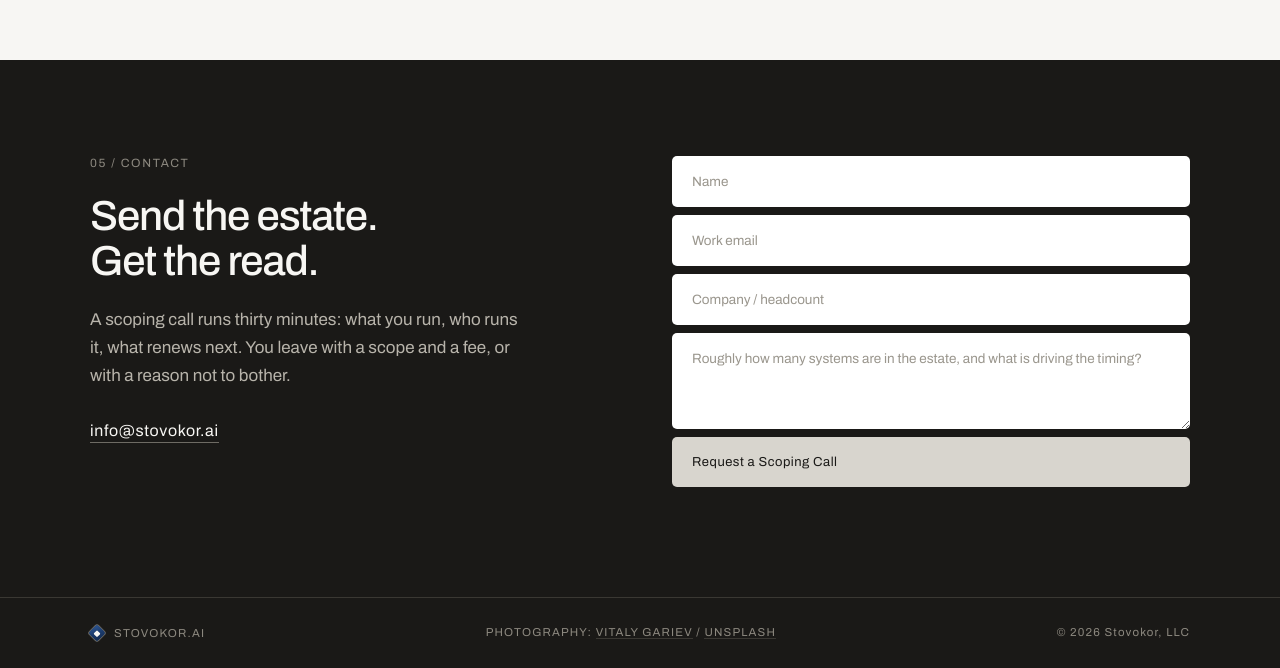
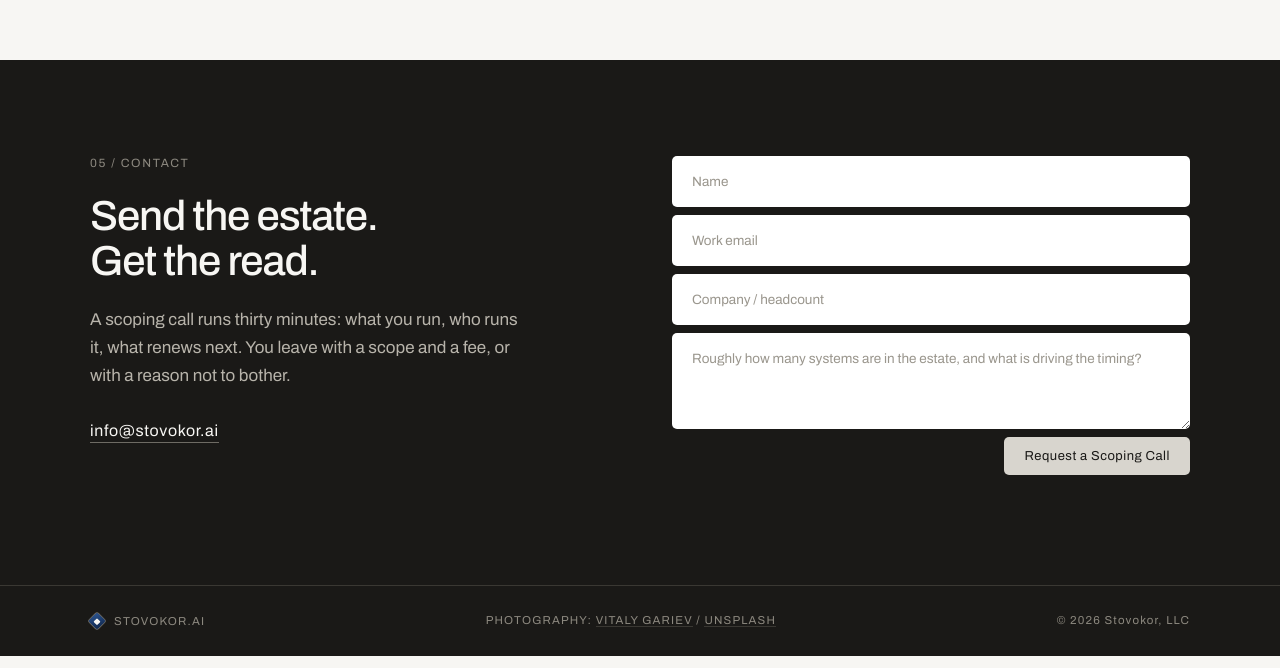
Before and after one commit to stephenharpster/Stovokor-website, a website: page index.html in a window 1280 px wide. Shown: the part 4457-5125 px from the top of the page. Drawn offline with Linux system fonts and the light colour scheme.

Commit message:
Right-align the contact button so it no longer spans the form.
Co-authored-by: Cursor <cursoragent@cursor.com>

```diff
--- a/index.html
+++ b/index.html
@@ -160,8 +160,8 @@
   form input::placeholder, form textarea::placeholder { color: #9A968D; }
   form input:focus, form textarea:focus { background: #fff; outline: 1px solid #C9C6BE; }
   form button { background: #D8D5CE; color: var(--ink); border: 0; font-family: var(--sans);
-         font-size: 13px; letter-spacing: 0.04em; padding: 18px 20px; cursor: pointer; text-align: left;
-         border-radius: var(--r); }
+         font-size: 13px; letter-spacing: 0.04em; padding: 12px 20px; cursor: pointer; text-align: center;
+         border-radius: var(--r); justify-self: end; width: max-content; }
   form button:hover { background: #C9C6BE; }
   form button:disabled { opacity: 0.7; cursor: wait; }
   .hp { position: absolute; left: -9999px; width: 1px; height: 1px; overflow: hidden; }
```
